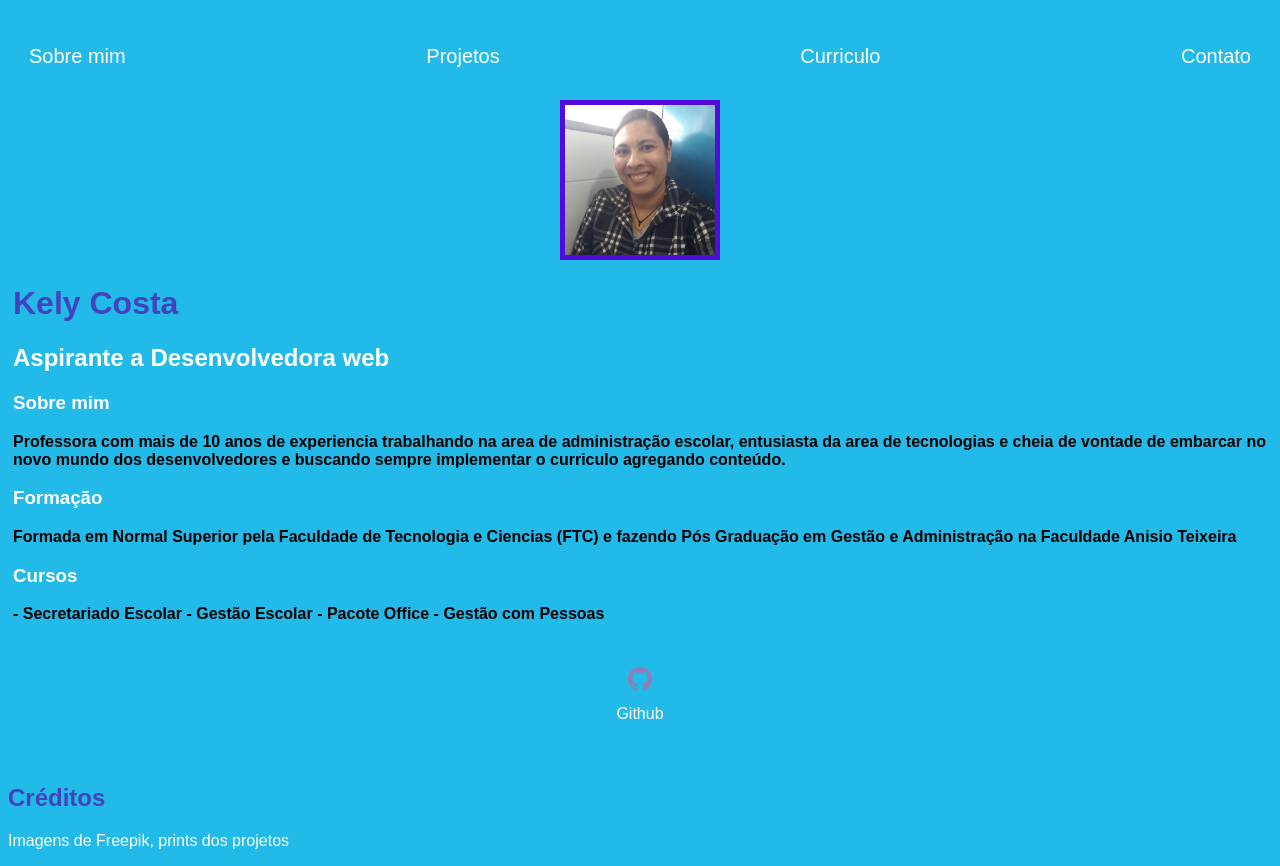
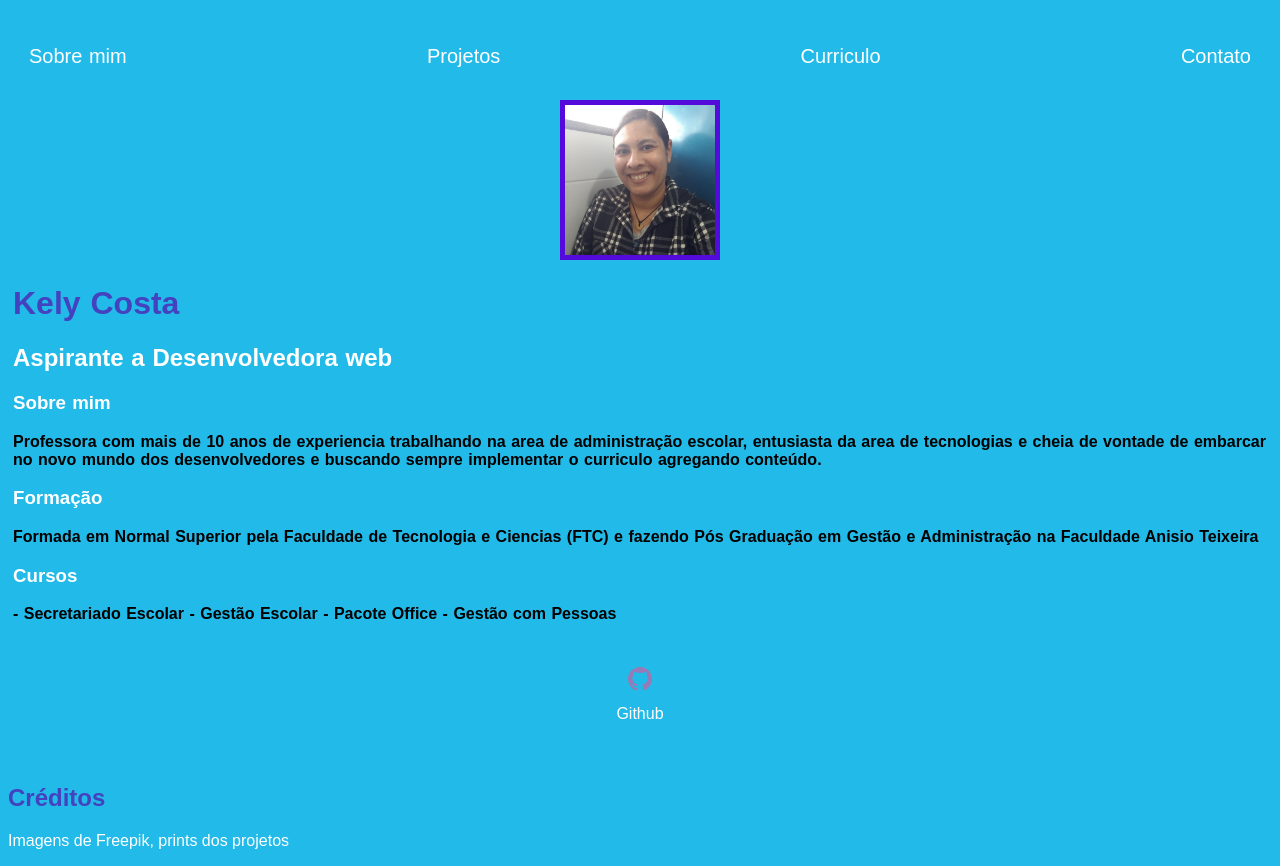
Before and after one commit to kelyacosta/kelyacosta.github.io, a plain HTML site: page index.html in a window 1280 px wide. Drawn offline with Linux system fonts and the light colour scheme.

Commit message:
Update index.css

```diff
--- a/index.css
+++ b/index.css
@@ -53,6 +53,7 @@ footer p {
 
 .container {
     padding: 5px 5px;
+    word-spacing: 1px;
 }
 
 .h3 {
```
